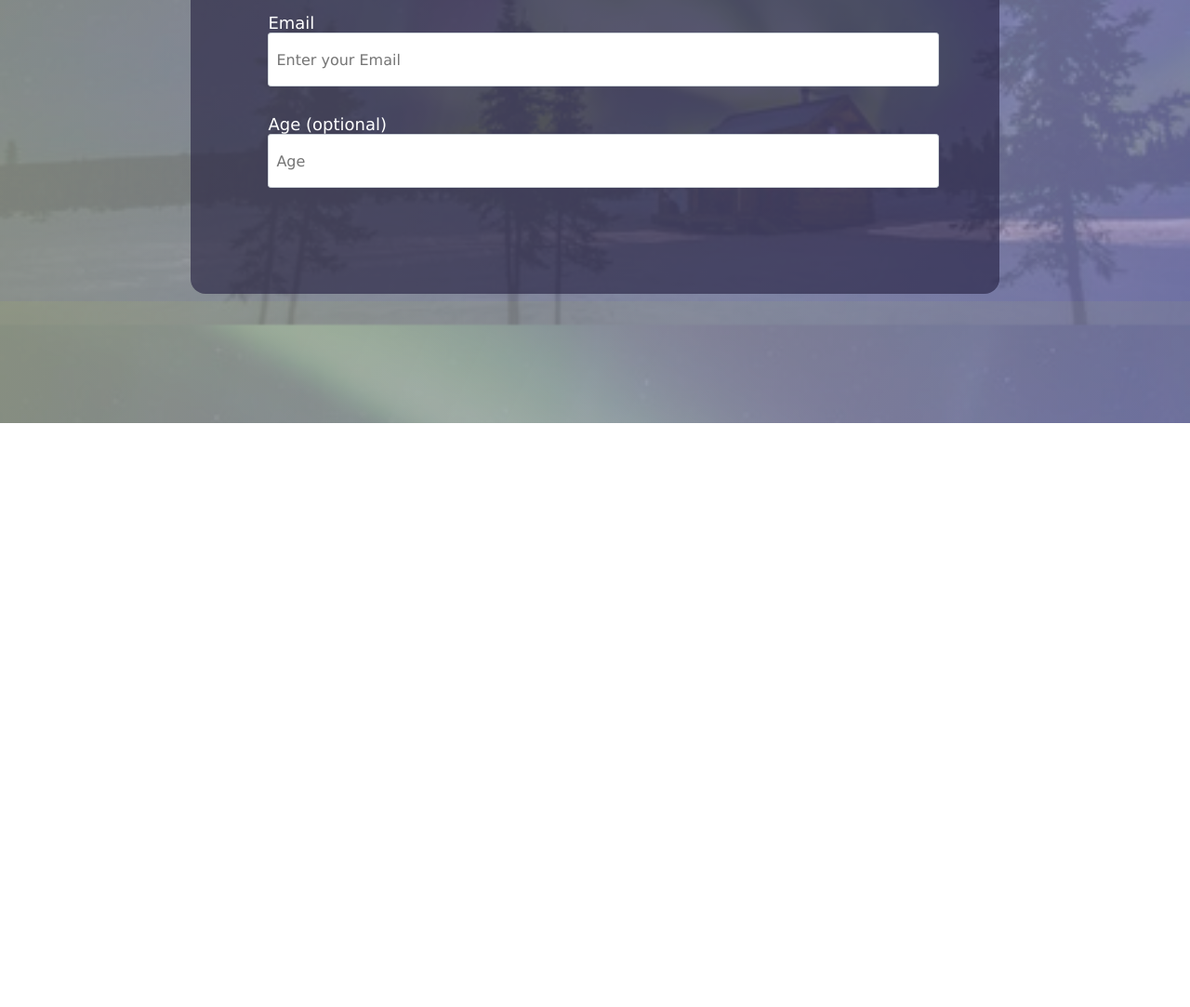
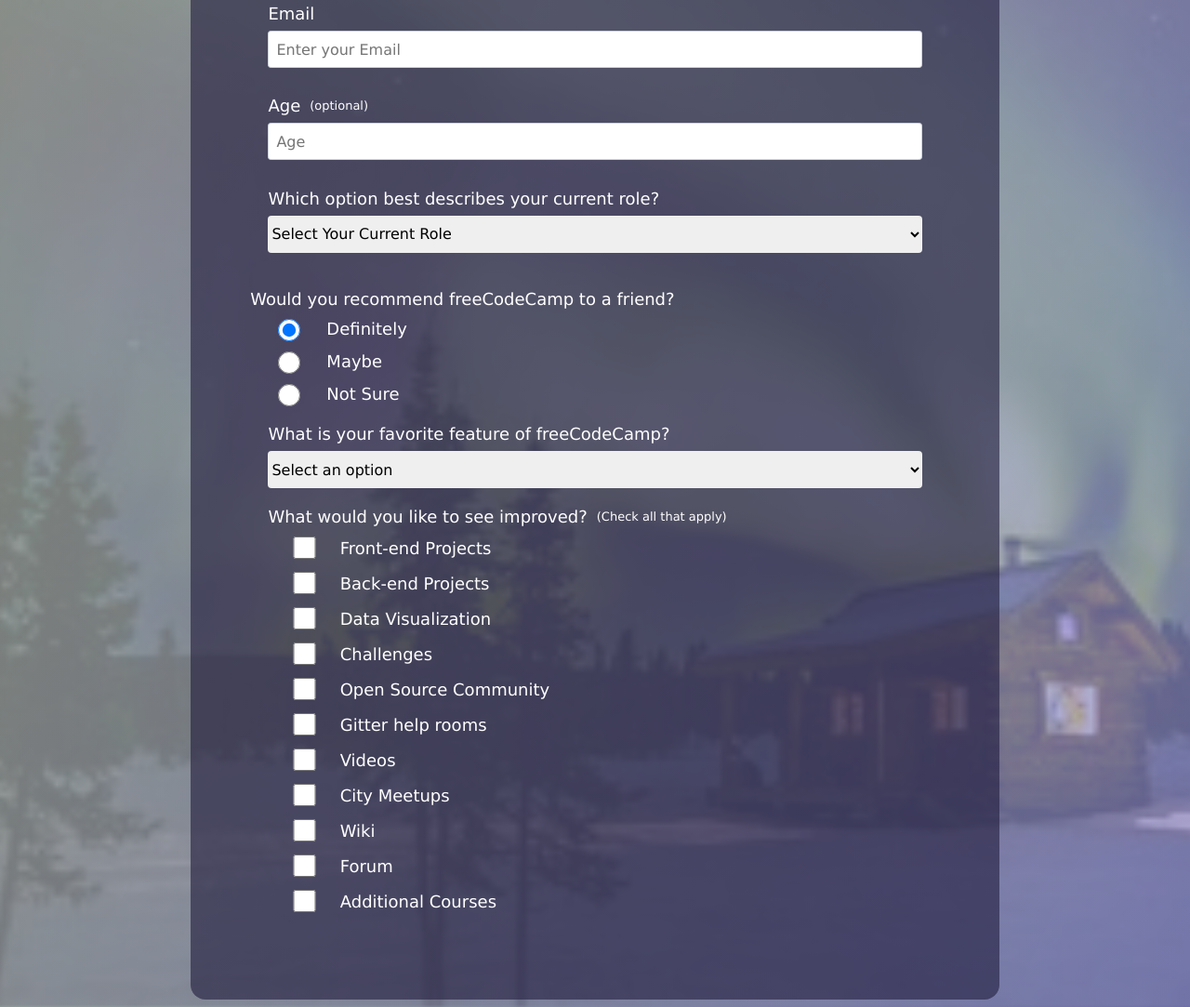
Before and after one commit to deyemiobaa/HTML-CSS-Trials, a plain HTML site: page index.html in a window 1280 px wide. Shown: the part 345-1428 px from the top of the page at 93% size. Before the commit the page ends 800 px from the top, so only its background shows below. Drawn offline with Linux system fonts and the light colour scheme; files whose address does not match are found by name.

Commit message:
Added new inputs to the form

```diff
--- a/css/style.css
+++ b/css/style.css
@@ -52,3 +52,42 @@ input{
     border-radius: 0.2rem;
     transition: border-color 0.15s ease-in-out, box-shadow 0.15s ease-in-out;
 }
+
+input, select{
+    box-sizing: border-box;
+    -webkit-box-sizing: border-box;
+    -moz-box-sizing: border-box;
+}
+
+label {
+    display: flex;
+    align-items: center;
+    font-size: 1.125rem;
+    margin-bottom: 0.5rem;
+}
+
+span {
+    font-size: small;
+    padding-left: 10px;
+}
+select {
+    font-family: Verdana, Geneva, Tahoma, sans-serif;
+    font-size: medium;
+    border-radius: 5px;
+    height: 2.5em;
+    width: 100%;
+    margin-bottom: 20px;
+    align-items: center;
+    border-radius: 0.25rem;
+    border: 1px;
+}
+
+input[type="radio"] {
+    height: 1.5em;
+    width: 10%;
+}
+
+input[type="checkbox"] {
+    height: 1.5em;
+    width: 10%;
+}
--- a/index.html
+++ b/index.html
@@ -26,7 +26,94 @@
             <label id="number-label">Age <span>(optional)</span></label>
             <input type="number" id="number" placeholder="Age" min=10 max=50>
           </div>
-          <div class="form"></div>
+          <div class="form">
+            <label>Which option best describes your current role?</label>
+            <select id="dropdown">
+              <option>Select Your Current Role</option>
+              <option>Full Time</option>
+              <option>Student</option>
+              <option>Full Time Job</option>
+              <option>Full Time Student</option>
+              <option>Prefer not to say</option>
+              <option>Other</option>
+          </select>
+          </div>
+          <div>
+            <label>Would you recommend freeCodeCamp to a friend?</label>
+            <div>
+              <label for="Definitely">
+                  <input type="radio" id="Definitely" value="Definitely" name="recommend" checked>Definitely
+              </label>
+            </div>
+            <div>
+              <label for="maybe">
+                  <input type="radio" id="maybe" name="recommend" value="may be">Maybe
+              </label>
+            </div>
+            <div>
+              <label for="no">
+                  <input type="radio" id="not sure" name="recommend" value="not sure">Not Sure
+              <label>
+            </div>
+          </div>
+
+          <div class="form">
+            <label>What is your favorite feature of freeCodeCamp?</label>
+            <select id="dropdown">
+              <option>Select an option</option>
+              <option>Challenges</option>
+              <option>Projects</option>
+              <option>Community</option>
+              <option>Open Source</option>
+            </select>
+            <div>
+              <div>
+                <label>What would you like to see improved? <span>(Check all that apply)</span></label>
+
+                <div>
+                  <label for="front-end"><input id="front-end" type="checkbox" value="front-end" />Front-end
+                      Projects</label>
+                </div>
+                <div>
+                  <label for="back-end"><input id="back-end" type="checkbox" value="back-end" />Back-end
+                      Projects</label>
+                </div>
+                <div>
+                  <label for="data-vis"><input id="data-vis" type="checkbox" value="data-vis" />Data
+                      Visualization</label>
+                </div>
+                <div>
+                  <label for="challenges"><input id="challenges" type="checkbox"
+                          value="data-vis" />Challenges</label>
+                </div>
+                <div>
+                  <label for="opensource"><input id="opensource" type="checkbox" value="data-vis" />Open Source
+                      Community</label>
+              </div>
+              <div>
+                  <label for="gitter-help-rooms"><input id="gitter-help-rooms" type="checkbox"
+                          value="gitter-help-rooms" />Gitter help rooms</label>
+              </div>
+              <div>
+                  <label><input id="videos" type="checkbox" value="videos" />Videos</label>
+              </div>
+              <div>
+                  <label><input id="city-meetups" type="checkbox" value="city-meetups" />City Meetups</label>
+              </div>
+              <div>
+                  <label><input id="wiki" type="checkbox" value="wiki" />Wiki</label>
+              </div>
+              <div>
+                  <label><input id="forum" type="checkbox" value="forum" />Forum</label>
+              </div>
+              <div>
+                  <label><input id="additional_courses" type="checkbox" value="additional_courses" />Additional
+                      Courses</label>
+              </div>
+
+              </div>
+            </div>
+          </div>
         </form>
       </div>
 
```
